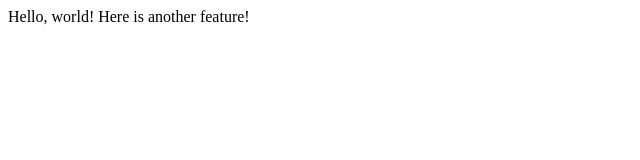
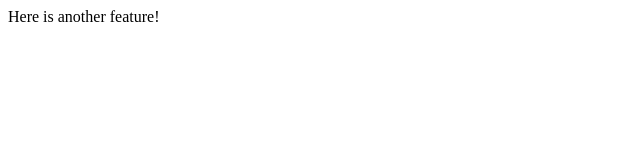
Before and after one commit to MahammadNahmadov/Second, a plain HTML site: page index.html in a window 1280 px wide. Shown: the whole page, without its empty margins (0-640 px from the left). Drawn offline with Linux system fonts and the light colour scheme.

Commit message:
New feature

```diff
--- a/index.html
+++ b/index.html
@@ -4,7 +4,6 @@
 		<title>Test</title>
 	</head>
 	<body>
-		Hello, world!
 		Here is another feature!
 	</body>
 </html>
```
